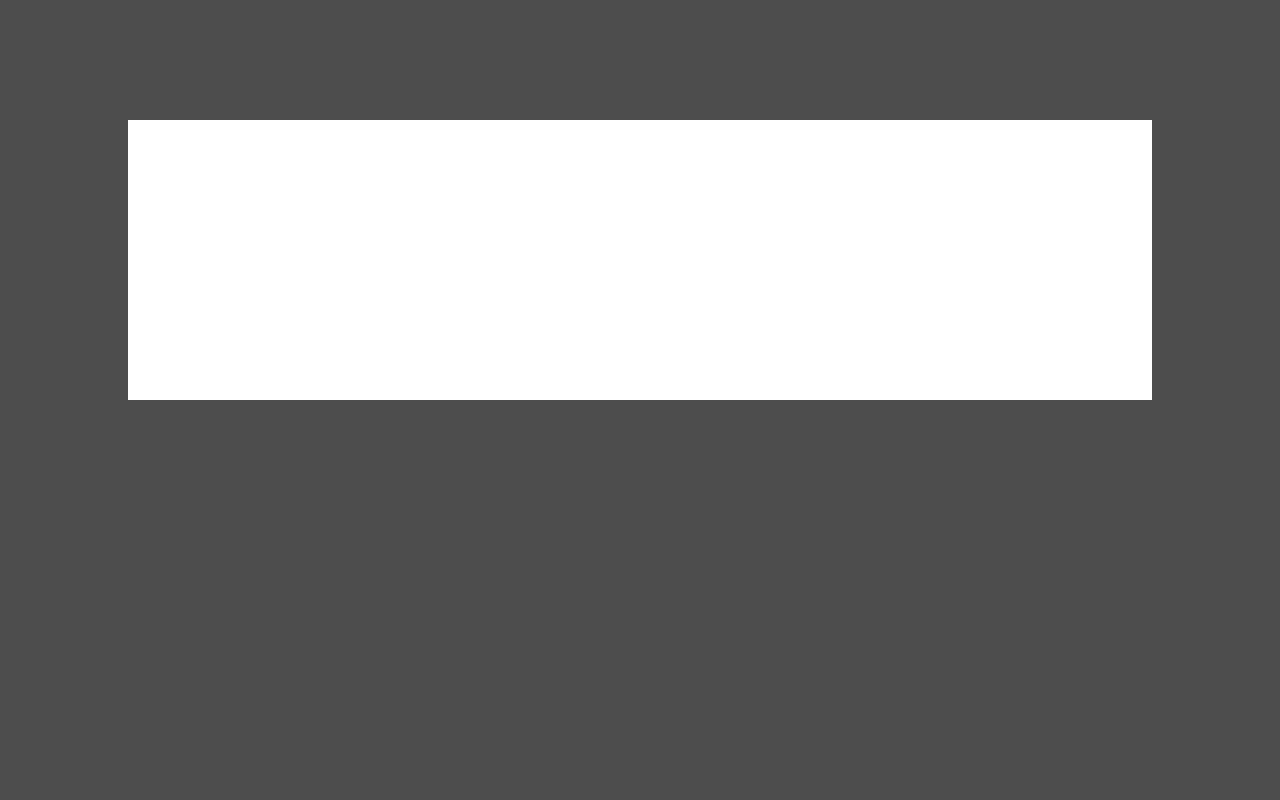
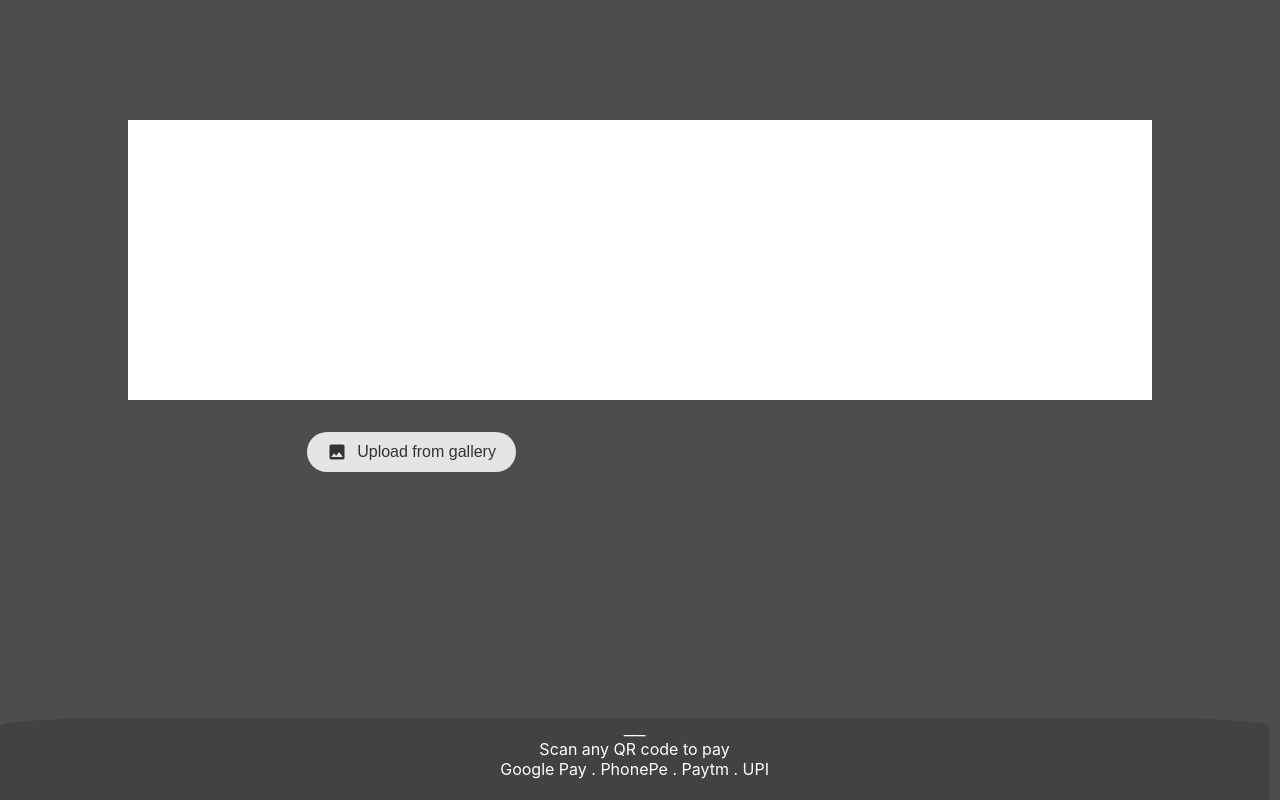
Before and after one commit to Einstein-ash/filter_data, a React (Create React App) app: page /scanner in a window 1280 px wide. Built offline with nearby package versions, Linux system fonts and the light colour scheme; no server answers.

Commit message:
sacnner footer added check 4

```diff
--- a/package.json
+++ b/package.json
@@ -15,6 +15,7 @@
     "qr-scanner": "^1.4.2",
     "react": "^19.0.0",
     "react-dom": "^19.0.0",
+    "react-icons": "^5.5.0",
     "react-router-dom": "^7.5.0",
     "react-scripts": "5.0.1",
     "web-vitals": "^2.1.4"
--- a/src/pages/Scanner.jsx
+++ b/src/pages/Scanner.jsx
@@ -203,6 +203,7 @@
 import React, { useEffect, useRef, useState } from 'react';
 import { useNavigate } from 'react-router-dom';
 import QrScanner from 'qr-scanner';
+import { MdImage } from "react-icons/md";
 
 import './scannerCss.css';
 
@@ -296,13 +297,13 @@ const Scanner = () => {
 
   return (
     <div className="main_scanner_container">
-      <video
+      {/* <video
         ref={videoRef}
         autoPlay
         playsInline
         muted
         className="full_screen_video"
-      />
+      /> */}
       <canvas ref={canvasRef} style={{ display: 'none' }} />
 
       <div className="scanner_black_shadow_up_left"></div>
@@ -310,8 +311,19 @@ const Scanner = () => {
       {/*middle border wla part  */}
       <div className="scanner_black_shadow_middle_border"></div>
 
+          <button className="scanner_upload_btn">
+            <MdImage className="scanner_upload_icon" />
+            Upload from gallery
+          </button>
+
       <div className="scanner_black_shadow_up_right"></div>
       <div className="scanner_black_shadow_bottom"></div>
+
+      <div className='scanner_footer'>
+        <p>___</p>
+        <p>Scan any QR code to pay</p>
+        <p>Google Pay . PhonePe . Paytm . UPI</p>
+      </div>
 
     </div>
   );
--- a/src/pages/scannerCss.css
+++ b/src/pages/scannerCss.css
@@ -81,3 +81,47 @@
     width: 100vw;
     background-color: rgba(0, 0, 0, 0.699);
   }
+
+
+/* UploadButton.css */
+.scanner_upload_btn {
+  display: flex;
+  align-items: center;
+  gap: 10px;
+  background-color: #e5e5e5;
+  color: #333;
+  border: none;
+  border-radius: 9999px;
+  padding: 10px 20px;
+  font-size: 16px;
+  font-weight: 500;
+  cursor: pointer;
+
+  position: absolute;
+  top : 54vh;
+  z-index: 10000;
+  left : 24vw;
+}
+
+.scanner_upload_icon {
+  font-size: 20px;
+}
+
+
+.scanner_footer{
+  position : absolute;
+  border : 1px solid #444141;
+  height: 10vh;
+  width: 99vw;
+
+  display: flex;
+  flex-direction: column;
+  align-items: center;
+
+  z-index: 10001;
+  bottom : 0 ;
+  color : white;
+  background-color: #444141;
+  border-top-right-radius:10%;
+  border-top-left-radius:10%;
+}
```
Also changed, not shown: 1 other file (tests, documents, lock files or other folders).
